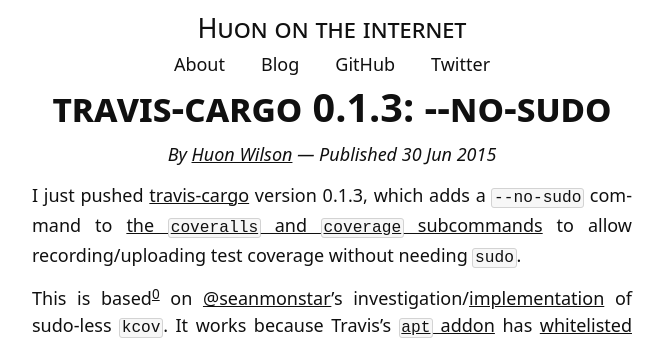
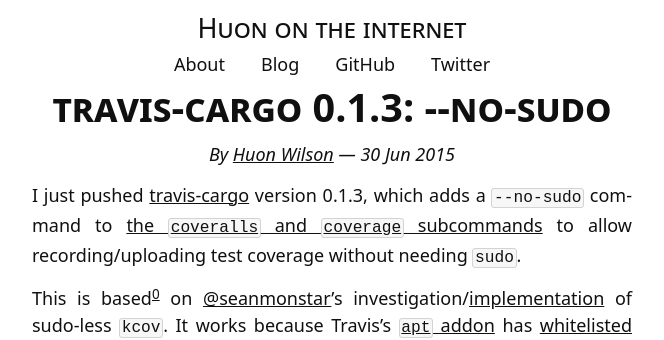
Before and after one commit to huonw/huonw.github.io, a Jekyll site: the page built from _posts/2015-06-30-travis-cargo-0.1.3.md, in a window 1280 px wide. Shown: the top 340 px of the page, without its empty margins (308-972 px from the left). Built offline with Jekyll 4.4.1, drawn with Linux system fonts in a browser that asks for light colours; comment, search, counter and statistics services are not loaded.

Commit message:
Cleaner by-line

```diff
--- a/_layouts/default.html
+++ b/_layouts/default.html
@@ -22,7 +22,7 @@
        <div id="info-intro">
          By <a href="/about">Huon Wilson</a>
          {% if page.date %}
-           &mdash; Published <span class="date pub-date">{{ page.date | date_to_string }}</span>
+           &mdash; <span class="date pub-date">{{ page.date | date_to_string }}</span>
          {% endif %}
          {% if page.updated_date %}
            &mdash; Updated <span class="date update-date">{{ page.updated_date | date_to_string }}</span>
```
